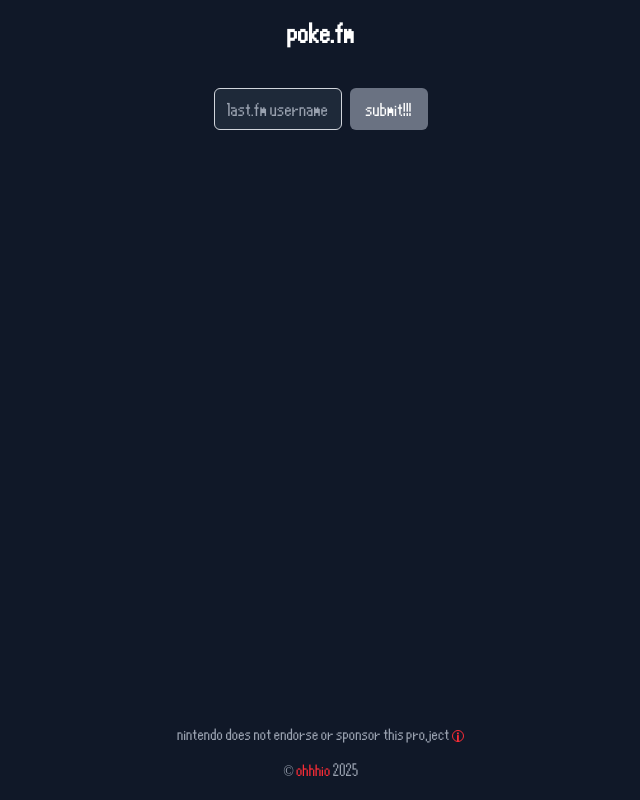
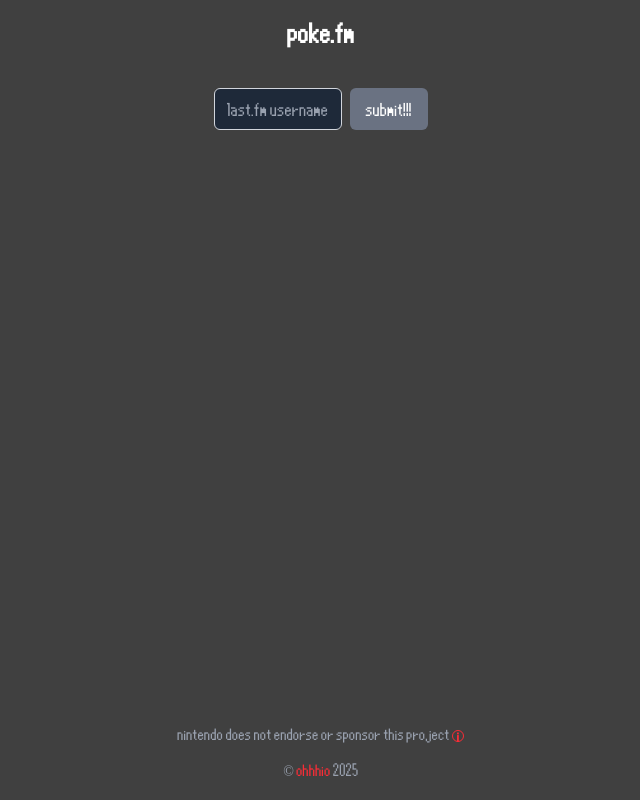
Before and after one commit to muradpontes/poke.fm, a Next.js app: page / in a window 1280 px wide. Shown: the whole page, without its empty margins (319-959 px from the left). Built offline with nearby package versions, Linux system fonts and the light colour scheme.

Commit message:
1.0.2 changed background color

```diff
--- a/src/app/page.tsx
+++ b/src/app/page.tsx
@@ -63,7 +63,7 @@
   };
 
   return (
-    <div className="flex flex-col min-h-screen font-[PokemonXY] text-white bg-gray-900">
+    <div className="flex flex-col min-h-screen font-[PokemonXY] text-white">
 
       <h2 className="text-2xl font-bold text-center mt-4">
         poke.fm
```
